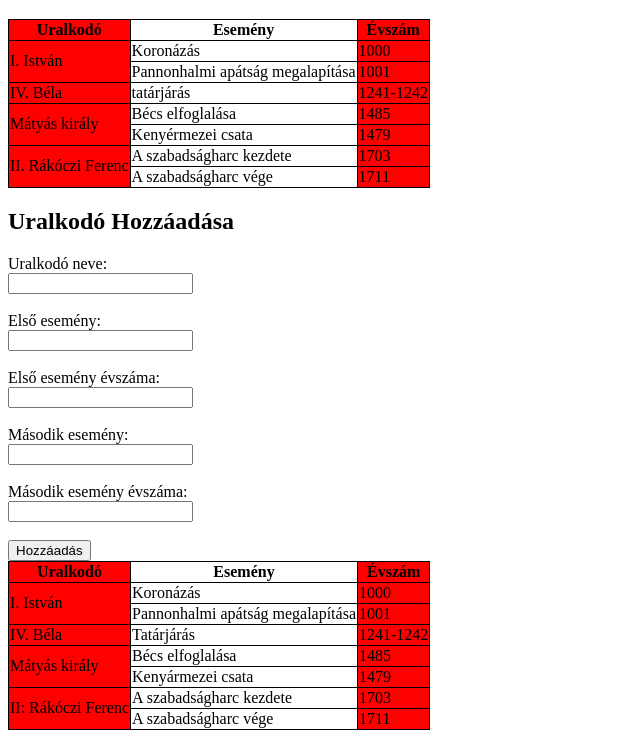
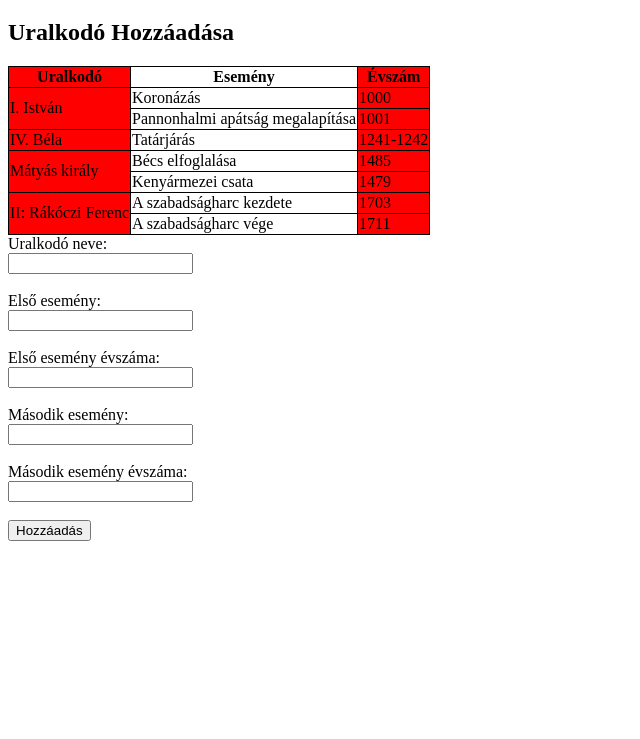
Before and after one commit to nemethkoppany/uralkodok, a plain HTML site: page index.html in a window 1280 px wide. Shown: the part 61-800 px from the top of the page, without its empty margins (0-640 px from the left). Drawn offline with Linux system fonts and the light colour scheme.

Commit message:
form generalas fuggveny bevezetese

```diff
--- a/index.html
+++ b/index.html
@@ -12,88 +12,10 @@
 
     <h1>Híres Magyar Uralkodók és Események</h1>
 
-    <table>
-        <colgroup>
-        <col span="1" style="background-color: red;">
-        <col span="1" >
-        <col span="1" style="background-color: red;">
-        </colgroup>
-        <thead>
-            <tr>
-                <th>Uralkodó</th>
-                <th>Esemény</th>
-                <th>Évszám</th>
-            </tr>
-        </thead>
-        <tbody>
-            <tr>
-                <td rowspan="2">I. István</td>
-                <td>Koronázás</td>
-                <td>1000</td>
-            </tr>
-            <tr>
-                <td>Pannonhalmi apátság megalapítása </td>
-                <td>1001</td>
-            </tr>
-            <tr>
-                <td>IV. Béla</td>
-                <td>tatárjárás</td>
-                <td>1241-1242</td>
-            </tr>
-
-            <tr>
-                <td rowspan="2">Mátyás király</td>
-                <td>Bécs elfoglalása</td>
-                <td>1485</td>
-            </tr>
-            <tr>
-                <td>Kenyérmezei csata</td>
-                <td>1479</td>
-            </tr>
-            </tr>
-
-            <tr>
-                <td rowspan="2">II. Rákóczi Ferenc</td>
-                <td>A szabadságharc kezdete</td>
-                <td>1703</td>
-            </tr>
-            <tr>
-                <td>A szabadságharc vége</td>
-                <td>1711</td>
-            </tr>
-        </tbody>
-    </table>
 
     <h2>Uralkodó Hozzáadása</h2>
 
-    <form id="form" action="#">
-        <div class="field">
-        <label for="uralkodo_nev">Uralkodó neve:</label><br>
-        <input type="text" id="uralkodo_nev" name="uralkodo_nev"><br><br>
-        <div class="error"></div>
-        </div>
-        <div class="field">
-        <label for="esemeny1">Első esemény:</label><br>
-        <input type="text" id="esemeny1" name="esemeny1"><br><br>
-        <div class="error"></div>
-        </div>
-        <div class="field">
-        <label for="evszam1">Első esemény évszáma:</label><br>
-        <input type="text" id="evszam1" name="evszam1"><br><br>
-        <div class="error"></div>
-        </div>
-        <div class="field">
-        <label for="esemeny2">Második esemény:</label><br>
-        <input type="text" id="esemeny2" name="esemeny2"><br><br>
-        <div class="error"></div>
-        </div>
-        <div class="field">
-        <label for="evszam2">Második esemény évszáma:</label><br>
-        <input type="text" id="evszam2" name="evszam2"><br><br>
-        <div class="error"></div>
-        </div>
-        <button>Hozzáadás</button>
-    </form>
+
 
 </body>
 <script src="main.js"></script>
--- a/main.js
+++ b/main.js
@@ -112,6 +112,53 @@ for(const Currentelement of array){//Bejárjuk az array paramétert-t a Currente
 renderTable(uralkodokArray);//A függvény meghívása és az array megadása amivel dolgoznia kell a függvénynek
 headerGenerate();//A függvény meghívása
 
+function createForm(){
+    let form = document.createElement('form');
+    document.body.appendChild(form);
+    form.id = 'form';
+
+    form.appendChild(
+        createInputInDiv(form, 'text', 'Második esemény évszáma:', 'evszam2'),
+        createInputInDiv(form, 'text', 'Uralkodó neve:', 'uralkodo_nev'),
+        createInputInDiv(form, 'text', 'Első esemény:', 'esemeny1'),
+        createInputInDiv(form, 'text', 'Első esemény évszáma:', 'evszam1'),
+        createInputInDiv(form, 'text', 'Második esemény:', 'esemeny2'),
+    )
+
+    let button = document.createElement('button');
+    button.type = 'submit';
+    button.innerText = 'Hozzáadás';
+    form.appendChild(button);
+ }
+
+ function createInputInDiv(parent, type, text, nameAndId){
+    let div = document.createElement('div');
+    div.className = 'field';
+
+    let label = document.createElement('label');
+    label.htmlFor = nameAndId;
+    label.innerText = text;
+
+    let input = document.createElement('input');
+    input.type = type;
+    input.name = nameAndId;
+    input.id = nameAndId;
+
+    let err = document.createElement('div');
+    err.classList.add('error');
+
+    parent.appendChild(div);
+    div.appendChild(label);
+    div.appendChild(document.createElement('br'));
+    div.appendChild(input);
+    div.appendChild(document.createElement('br'));
+    div.appendChild(document.createElement('br'));
+    div.appendChild(err);
+
+    return div;
+ }
+ createForm();
+
 const form = document.getElementById("form");//bekérjük a form elementet a html-ből a getElementById-val és eltároljuk azt egy form nevű változóban
 
 form.addEventListener("submit", function(e){//a form eseménykezelője, a gomb lenyomásakor aktiválódik
```
